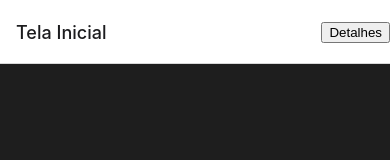
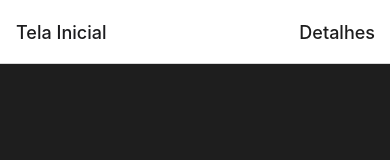
Before and after one commit to JoaoMadeiraxyz/mobile-project, a React Native app: screen / in a window 390 px wide. Shown: the top 160 px of the page. Built offline with nearby package versions, Linux system fonts and the light colour scheme.

Commit message:
styles button

```diff
--- a/App.js
+++ b/App.js
@@ -1,5 +1,6 @@
 // App.js
-import React from 'react';
+import React  from 'react';
+import { View, Text, TextInput, TouchableOpacity, StyleSheet, Button } from 'react-native';
 import { NavigationContainer } from '@react-navigation/native';
 import { createStackNavigator } from '@react-navigation/stack';
 import HomeScreen from './components/home';
@@ -17,7 +18,7 @@ const App = () => {
           options={({ navigation }) => ({
             title: 'Tela Inicial',
             headerRight: () => (
-              <button onClick={() => navigation.navigate('Details')}>Detalhes</button>
+              <a style={styles.button}  onClick={() => navigation.navigate('Details')}>Detalhes</a>
             ),
           })}
         />
@@ -27,4 +28,18 @@ const App = () => {
   );
 };
 
+const styles = StyleSheet.create({
+  button: {
+    fontSize: 18,
+    fontWeight: 500,
+    color: '#1E1E1E',
+    padding: 15,
+    borderRadius: 10,
+    fontFamily: "-apple-system, BlinkMacSystemFont, 'Segoe UI', Roboto, Helvetica, Arial, sans-serif"
+  },
+  buttonText: {
+    color: 'white',
+    fontWeight: 'bold',
+  },
+})
 export default App;
```
